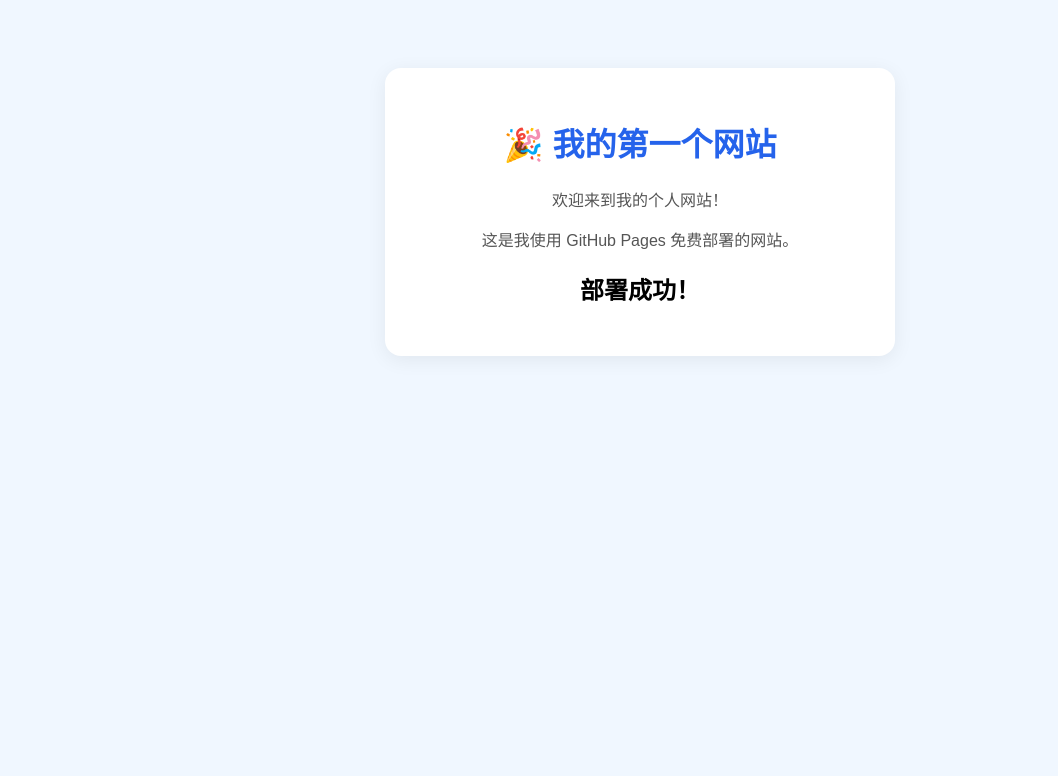
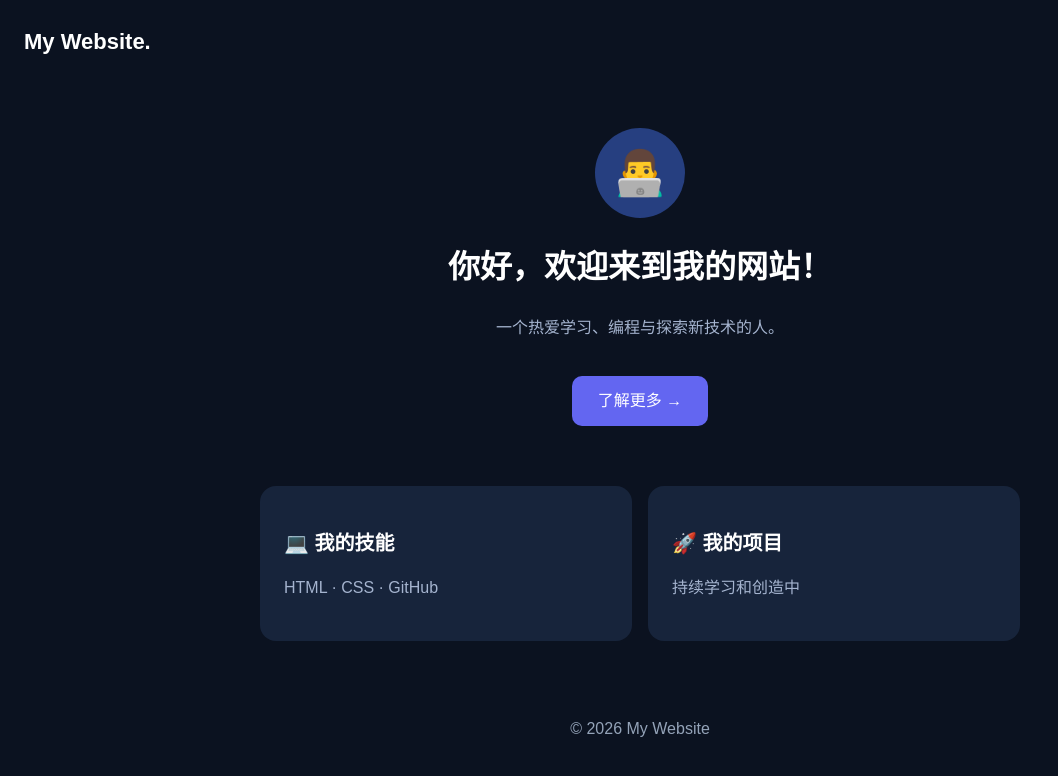
Before and after one commit to kuwangxy/my-first-website, a plain HTML site: page index.html in a window 1280 px wide. Shown: the whole page, without its empty margins (0-1058 px from the left). Drawn offline with Linux system fonts and the light colour scheme.

Commit message:
Update website title and content structure

```diff
--- a/index.html
+++ b/index.html
@@ -3,32 +3,94 @@
 <head>
   <meta charset="UTF-8">
   <meta name="viewport" content="width=device-width, initial-scale=1.0">
-  <title>我的第一个网站</title>
+  <title>我的个人网站</title>
   <style>
+    * { box-sizing: border-box; }
     body {
+      margin: 0;
       font-family: Arial, sans-serif;
+      background: #0b1220;
+      color: white;
+      line-height: 1.6;
+    }
+    header {
+      padding: 24px;
+      font-size: 22px;
+      font-weight: bold;
+    }
+    main {
+      max-width: 800px;
+      margin: auto;
+      padding: 45px 20px;
       text-align: center;
-      background: #f0f7ff;
-      padding: 60px 20px;
     }
-    h1 { color: #2563eb; }
-    p { color: #555; }
+    .avatar {
+      width: 90px;
+      height: 90px;
+      margin: auto;
+      border-radius: 50%;
+      background: #263f80;
+      display: grid;
+      place-items: center;
+      font-size: 44px;
+    }
+    h1 {
+      font-size: 32px;
+      margin-top: 24px;
+    }
+    p { color: #a5b4cf; }
+    .btn {
+      display: inline-block;
+      margin: 20px 0;
+      padding: 12px 26px;
+      background: #6366f1;
+      color: white;
+      border-radius: 10px;
+      text-decoration: none;
+    }
+    .btn:hover { background: #4f46e5; }
+    .cards {
+      display: grid;
+      grid-template-columns: repeat(2, 1fr);
+      gap: 16px;
+      margin-top: 40px;
+      text-align: left;
+    }
     .card {
-      background: white;
+      background: #17243b;
+      padding: 24px;
+      border-radius: 16px;
+    }
+    .card h2 { font-size: 20px; }
+    footer {
+      text-align: center;
       padding: 30px;
-      border-radius: 16px;
-      max-width: 450px;
-      margin: auto;
-      box-shadow: 0 4px 20px #0001;
+      color: #94a3b8;
+    }
+    @media (max-width: 600px) {
+      .cards { grid-template-columns: 1fr; }
+      h1 { font-size: 26px; }
     }
   </style>
 </head>
 <body>
-  <div class="card">
-    <h1>🎉 我的第一个网站</h1>
-    <p>欢迎来到我的个人网站！</p>
-    <p>这是我使用 GitHub Pages 免费部署的网站。</p>
-    <h2>部署成功！</h2>
-  </div>
+  <header>My Website.</header>
+  <main>
+    <div class="avatar">👨‍💻</div>
+    <h1>你好，欢迎来到我的网站！</h1>
+    <p>一个热爱学习、编程与探索新技术的人。</p>
+    <a class="btn" href="#about">了解更多 →</a>
+    <div class="cards" id="about">
+      <div class="card">
+        <h2>💻 我的技能</h2>
+        <p>HTML · CSS · GitHub</p>
+      </div>
+      <div class="card">
+        <h2>🚀 我的项目</h2>
+        <p>持续学习和创造中</p>
+      </div>
+    </div>
+  </main>
+  <footer>© 2026 My Website</footer>
 </body>
 </html>
```
